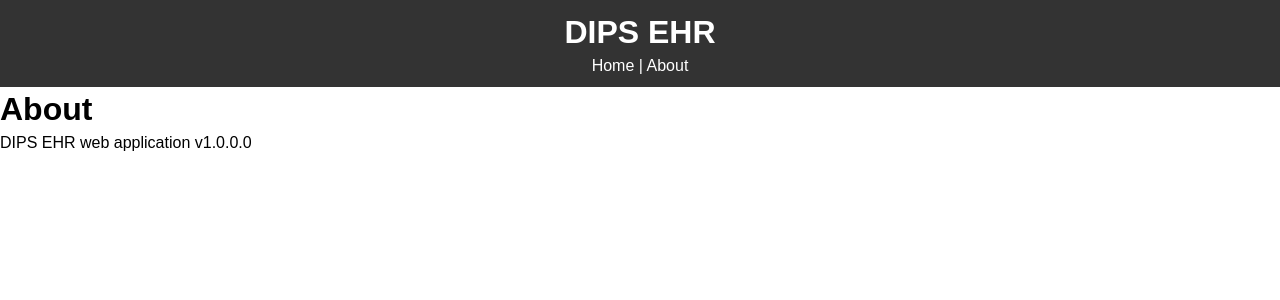
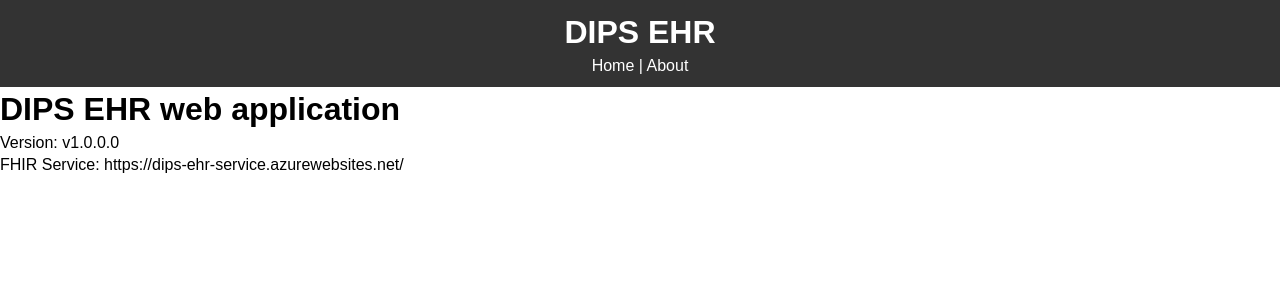
Before and after one commit to thorstenbaek/dips-ehr-app, a React (Create React App) app: page /about in a window 1280 px wide. Shown: the top 300 px of the page. Built offline with nearby package versions, Linux system fonts and the light colour scheme; no server answers.

Commit message:
Configure and display Fhir Service Uri

```diff
--- a/package.json
+++ b/package.json
@@ -7,6 +7,7 @@
     "@testing-library/react": "^9.5.0",
     "@testing-library/user-event": "^7.2.1",
     "axios": "^0.20.0",
+    "dotenv": "^8.2.0",
     "i": "^0.3.6",
     "react": "^16.13.1",
     "react-dom": "^16.13.1",
--- a/public/index.html
+++ b/public/index.html
@@ -15,6 +15,10 @@
     <title>DIPS EHR</title>
   </head>
   <body>
+    <script>
+      window.FHIR_SERVICE_URI = "https://dips-ehr-service.azurewebsites.net/";
+    </script>
+
     <noscript>You need to enable JavaScript to run this app.</noscript>
     <div id="root"></div>
   </body>
--- a/src/App.js
+++ b/src/App.js
@@ -12,14 +12,29 @@
 
 class App extends React.Component {
 
-  state = {
-    patients: [],
-    selectedPatient: null
+  constructor(props) {
+    super(props);
+
+    const FHIR_SERVICE_URI = window.FHIR_SERVICE_URI;
+
+    console.log("FHIR service url :" + FHIR_SERVICE_URI);
+
+    this.state = {
+      fhirServiceUrl: FHIR_SERVICE_URI,
+      patients: [],
+      selectedPatient: null,
+    };
+  }
+
+
+  refreshPatients()
+  {
+    Axios.get(this.state.fhirServiceUrl + "/Patient")
+    .then(res => this.setState({ patients: res.data }));
   }
 
   componentDidMount() {
-    Axios.get("http://localhost:8080/Patient")
-    .then(res => this.setState({ patients: res.data }));
+    this.refreshPatients();
   }
 
   // set current selected patient
@@ -55,13 +70,15 @@
         <div className="App">
           <div className="container" id="container" style={{overflow:'hidden'}}>
             <Header/>
-            <Route exact path="/" render={props => (
+            <Route exact path="/" render={() => (
               <React.Fragment>
                 <PatientList patients={this.state.patients} select={this.selectPatient}/>
                 <Viewer patient={this.state.selectedPatient}/>
               </React.Fragment>
             )} />
-            <Route path="/about" component={About}/>
+            <Route path="/about" render={() => (
+              <About fhirServiceUrl={this.state.fhirServiceUrl}/>
+            )}/>
           </div>
         </div>
       </Router>
--- a/src/components/pages/About.js
+++ b/src/components/pages/About.js
@@ -1,14 +1,19 @@
 import React from 'react';
 
-function About() {
+class About extends React.Component {
+    render() {
     return (
         <React.Fragment>
-            <h1>About</h1>
+            <h1>DIPS EHR web application</h1>
             <p>
-                DIPS EHR web application v1.0.0.0
+                Version: v1.0.0.0
+            </p>
+            <p>
+                FHIR Service: {this.props.fhirServiceUrl}
             </p>
         </React.Fragment>
     )
+    }
 }
 
 export default About;
```
Also changed, not shown: docker-compose.yml (added, +8 -0 lines), 2 other files (tests, documents, lock files or other folders).
